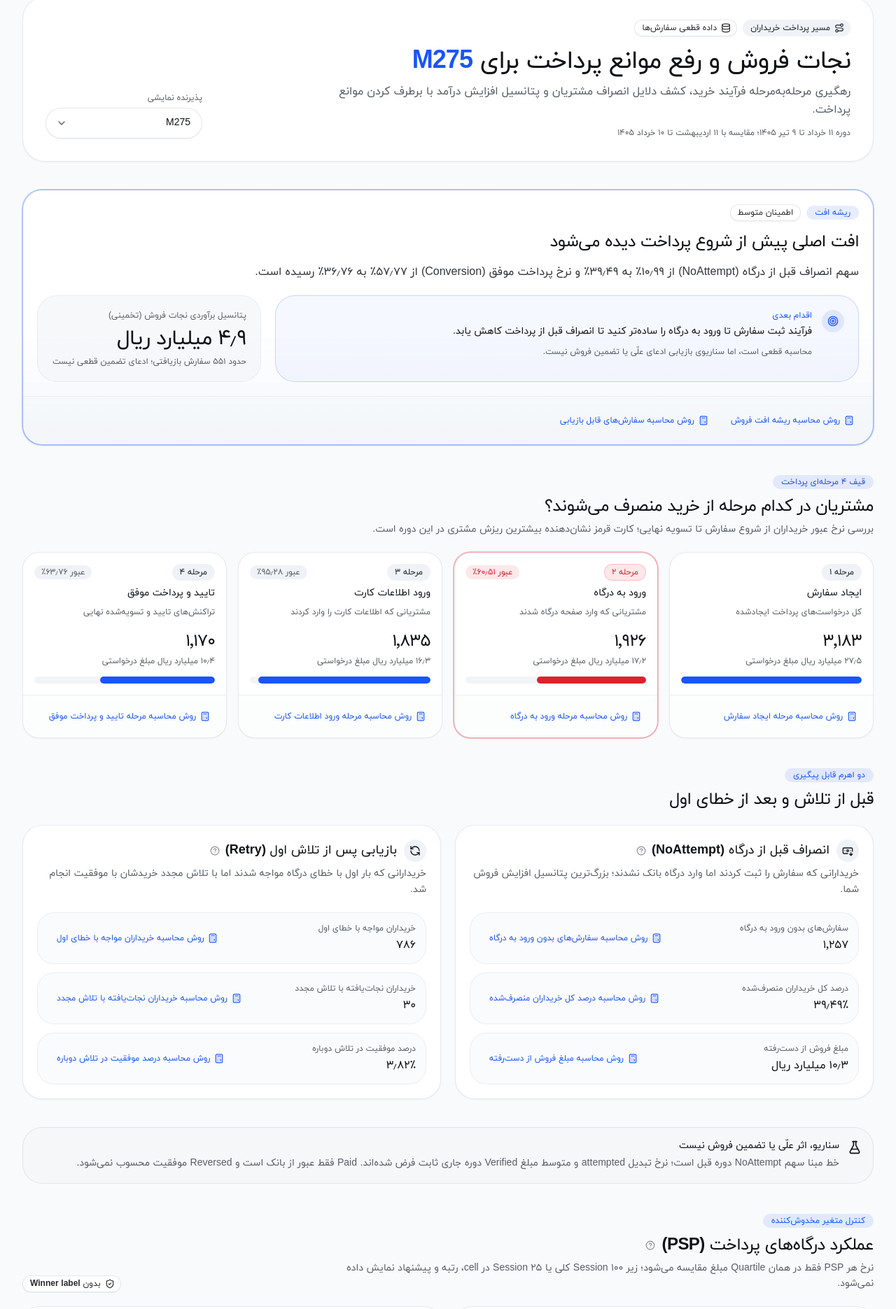
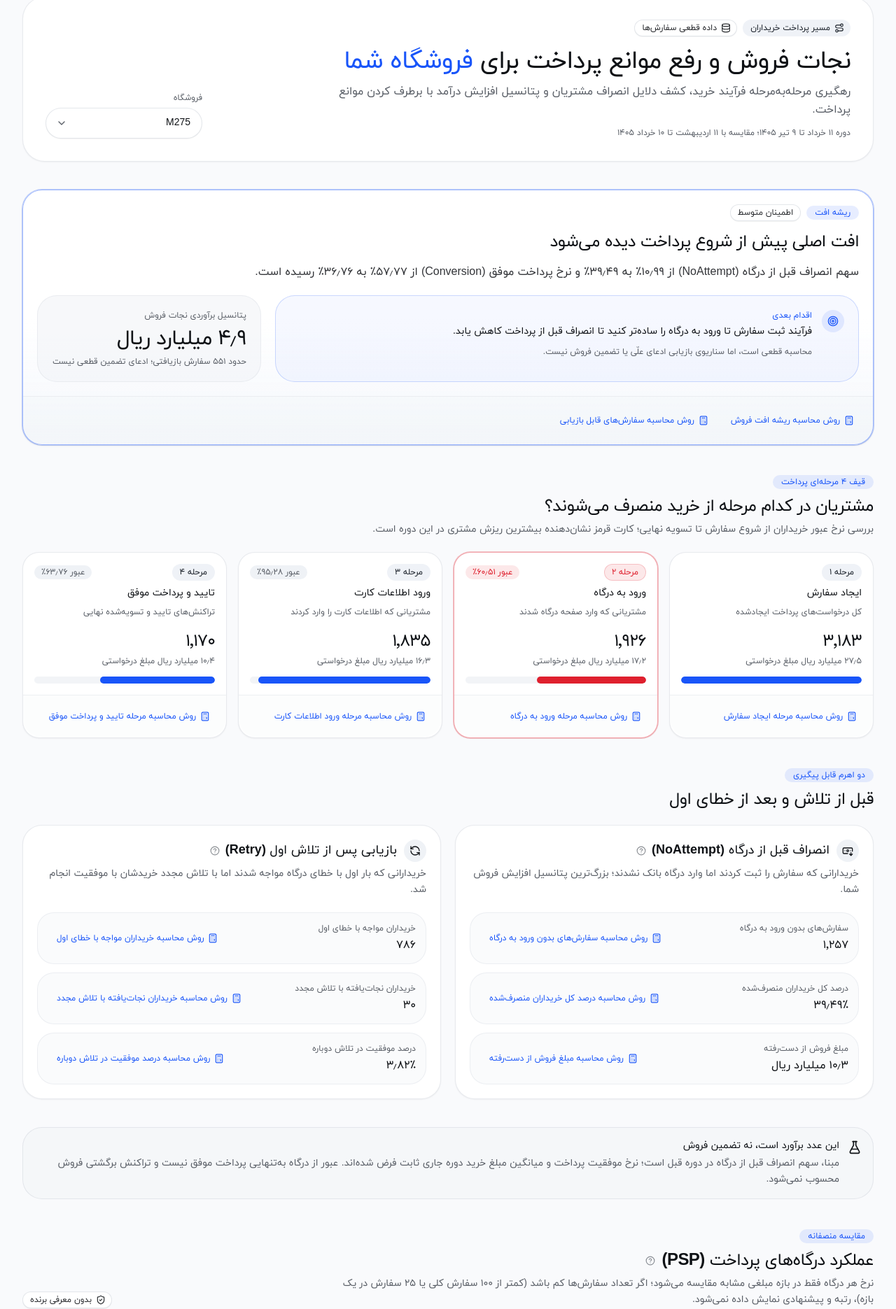
Before and after one commit to Pezhm4n/challenge-1-zarinpal, a Next.js app: page /recovery in a window 1280 px wide. Shown: the part 112-1983 px from the top of the page at 70% size. Built offline with nearby package versions, Linux system fonts and the light colour scheme.

Commit message:
refactor(ux): translate recovery page jargon into plain merchant language and fix footer bidi layout

```diff
--- a/src/app/recovery/page.tsx
+++ b/src/app/recovery/page.tsx
@@ -33,7 +33,7 @@ async function loadPageData(searchParams: RecoveryRouteProps["searchParams"]) {
     const errorMessage =
       error instanceof ConversionRecoveryArtifactError
         ? error.message
-        : "تحلیل بازیابی در حال حاضر قابل نمایش نیست."
+        : "گزارش نجات فروش در حال حاضر قابل نمایش نیست."
 
     return { artifact: null, payload: null, merchantKeys: [], errorMessage }
   }
@@ -52,7 +52,7 @@ export default async function RecoveryRoute({ searchParams }: RecoveryRouteProps
           <CircleAlert aria-hidden="true" />
           <AlertTitle>
             <h1 id="recovery-error-title">
-              خطا در بارگذاری تحلیل بازیابی
+              خطا در بارگذاری گزارش نجات فروش
             </h1>
           </AlertTitle>
           <AlertDescription>{result.errorMessage}</AlertDescription>
--- a/src/features/conversion-recovery/conversion-recovery-page.tsx
+++ b/src/features/conversion-recovery/conversion-recovery-page.tsx
@@ -328,7 +328,7 @@ export function ConversionRecoveryPage({
             </Badge>
           </div>
           <h1 className="mt-4 text-2xl font-extrabold tracking-tight text-foreground sm:text-3xl lg:text-4xl">
-            نجات فروش و رفع موانع پرداخت برای <span className="text-primary">{payload.selection.merchantKey}</span>
+            نجات فروش و رفع موانع پرداخت برای <span className="text-primary">فروشگاه شما</span>
           </h1>
           <p className="mt-2.5 max-w-3xl text-sm leading-relaxed text-muted-foreground sm:text-base">
             رهگیری مرحله‌به‌مرحله فرآیند خرید، کشف دلایل انصراف مشتریان و پتانسیل افزایش درآمد با برطرف کردن موانع پرداخت.
@@ -375,7 +375,7 @@ export function ConversionRecoveryPage({
               </div>
             </div>
             <div className="rounded-2xl border border-border/50 bg-muted/50 p-4 sm:p-5">
-              <p className="text-xs font-medium text-muted-foreground">پتانسیل برآوردی نجات فروش (تخمینی)</p>
+              <p className="text-xs font-medium text-muted-foreground">پتانسیل برآوردی نجات فروش</p>
               <p className="mt-2 text-2xl font-extrabold tabular-nums tracking-tight text-foreground sm:text-3xl">
                 {scenario ? formatCompactRial(scenario.estimatedVolumeRial) : "داده ناکافی"}
               </p>
@@ -408,9 +408,9 @@ export function ConversionRecoveryPage({
       ) : (
         <Alert>
           <CircleAlert aria-hidden="true" />
-          <AlertTitle>فرصت اولویت‌دار ثبت نشد</AlertTitle>
+          <AlertTitle>هنوز پیشنهادی برای این دوره نداریم</AlertTitle>
           <AlertDescription>
-            داده‌های این دوره برای ساخت پیشنهاد عددی کافی نیست. مسیر پرداخت و مدارک موجود را بررسی کنید؛ هیچ عدد یا پیشنهاد غیرقابل اتکایی نمایش داده نمی‌شود.
+            داده‌های این دوره برای ساخت پیشنهاد عددی کافی نیست. هیچ عدد بدون پشتوانه نمایش داده نمی‌شود.
           </AlertDescription>
         </Alert>
       )}
@@ -524,27 +524,27 @@ export function ConversionRecoveryPage({
 
       <Alert className="rounded-2xl">
         <FlaskConical aria-hidden="true" />
-        <AlertTitle>سناریو، اثر علّی یا تضمین فروش نیست</AlertTitle>
+        <AlertTitle>این عدد برآورد است، نه تضمین فروش</AlertTitle>
         <AlertDescription>
-          خط مبنا سهم NoAttempt دوره قبل است؛ نرخ تبدیل attempted و متوسط مبلغ Verified دوره جاری ثابت فرض شده‌اند. Paid فقط عبور از بانک است و Reversed موفقیت محسوب نمی‌شود.
+          مبنا، سهم انصراف قبل از درگاه در دوره قبل است؛ نرخ موفقیت پرداخت و میانگین مبلغ خرید دوره جاری ثابت فرض شده‌اند. عبور از درگاه به‌تنهایی پرداخت موفق نیست و تراکنش برگشتی فروش محسوب نمی‌شود.
         </AlertDescription>
       </Alert>
 
       <section aria-labelledby="psp-title" className="grid gap-5">
         <div className="flex flex-col gap-3 sm:flex-row sm:items-end sm:justify-between">
           <div>
-            <span className="inline-flex items-center rounded-full bg-primary/10 px-3 py-0.5 text-xs font-bold text-primary">کنترل متغیر مخدوش‌کننده</span>
+            <span className="inline-flex items-center rounded-full bg-primary/10 px-3 py-0.5 text-xs font-bold text-primary">مقایسه منصفانه</span>
             <h2 id="psp-title" className="mt-2 text-xl font-bold tracking-tight text-foreground sm:text-2xl flex items-center gap-2">
               <span>عملکرد درگاه‌های پرداخت (PSP)</span>
               <HelpTooltip term="PSP" />
             </h2>
             <p className="mt-1.5 max-w-3xl text-sm leading-relaxed text-muted-foreground">
-              نرخ هر PSP فقط در همان Quartile مبلغ مقایسه می‌شود؛ زیر ۱۰۰ Session کلی یا ۲۵ Session در cell، رتبه و پیشنهاد نمایش داده نمی‌شود.
+              نرخ هر درگاه فقط در بازه مبلغی مشابه مقایسه می‌شود؛ اگر تعداد سفارش‌ها کم باشد (کمتر از ۱۰۰ سفارش کلی یا ۲۵ سفارش در یک بازه)، رتبه و پیشنهادی نمایش داده نمی‌شود.
             </p>
           </div>
           <Badge variant="outline" className="font-semibold gap-1.5">
             <ShieldCheck aria-hidden="true" data-icon="inline-start" />
-            بدون Winner label
+            بدون معرفی برنده
           </Badge>
         </div>
 
@@ -563,7 +563,7 @@ export function ConversionRecoveryPage({
                   <Badge variant={segments.every((segment) => segment.quality === "insufficient-data") ? "outline" : "secondary"} className="font-semibold">
                     {segments.every((segment) => segment.quality === "insufficient-data")
                       ? "نمونه ناکافی"
-                      : "نمونه کنترل‌شده"}
+                      : "نمونه کافی"}
                   </Badge>
                 </CardAction>
               </CardHeader>
@@ -582,9 +582,9 @@ export function ConversionRecoveryPage({
         ) : (
           <Alert className="rounded-2xl">
             <CircleAlert aria-hidden="true" />
-            <AlertTitle>داده PSP برای مقایسه موجود نیست</AlertTitle>
+            <AlertTitle>داده درگاه‌ها برای مقایسه موجود نیست</AlertTitle>
             <AlertDescription>
-              هیچ رتبه، برنده یا پیشنهاد مقایسه‌ای ساخته نشده است. Funnel و تحلیل NoAttempt همچنان بر پایه Sessionهای معتبر قابل بررسی‌اند.
+              هیچ رتبه یا پیشنهاد مقایسه‌ای ساخته نشده است. تحلیل قیف پرداخت و انصراف قبل از درگاه همچنان بر پایه سفارش‌های معتبر قابل بررسی است.
             </AlertDescription>
           </Alert>
         )}
@@ -597,17 +597,17 @@ export function ConversionRecoveryPage({
             <h2>قواعد خواندن این گزارش</h2>
           </CardTitle>
           <CardDescription>
-            عددها از Attempt خام به Session یکتا تبدیل شده‌اند.
+            عددها پس از یکی‌سازی تلاش‌های تکراری، به ازای هر سفارش محاسبه می‌شوند.
           </CardDescription>
         </CardHeader>
         <CardContent className="mt-4 grid gap-3 p-0 text-xs leading-relaxed text-muted-foreground sm:grid-cols-3">
           <div className="flex items-start gap-2 rounded-xl bg-card border border-border/50 p-3">
             <CheckCircle2 aria-hidden="true" className="mt-0.5 size-4 shrink-0 text-success" />
-            <p>فروش و مبلغ موفق فقط با Verified محاسبه شده‌اند.</p>
+            <p>فروش موفق فقط شامل پرداخت‌های تاییدشده نهایی است.</p>
           </div>
           <div className="flex items-start gap-2 rounded-xl bg-card border border-border/50 p-3">
             <CircleAlert aria-hidden="true" className="mt-0.5 size-4 shrink-0 text-destructive" />
-            <p>Paid و Reversed به‌تنهایی فروش موفق نیستند.</p>
+            <p>عبور از درگاه یا تراکنش برگشتی به‌تنهایی فروش موفق محسوب نمی‌شوند.</p>
           </div>
           <div className="flex items-start gap-2 rounded-xl bg-card border border-border/50 p-3">
             <ArrowLeft aria-hidden="true" className="mt-0.5 size-4 shrink-0 text-primary" />
@@ -618,9 +618,12 @@ export function ConversionRecoveryPage({
 
       <footer className="flex flex-col gap-1 pb-4 text-xs font-medium text-muted-foreground sm:flex-row sm:justify-between">
         <span>
-          تولید Artifact: {formatPeriod(artifact.generatedAt.slice(0, 10))}
+          تاریخ تهیه گزارش: {formatPeriod(artifact.generatedAt.slice(0, 10))}
         </span>
-        <span dir="ltr" className="font-mono">Dataset: {artifact.dataset.fingerprint.slice(0, 12)}…</span>
+        <span className="flex items-center gap-1.5">
+          نسخه داده:
+          <span dir="ltr" className="font-mono">{artifact.dataset.fingerprint.slice(0, 12)}…</span>
+        </span>
       </footer>
 
       <RecoveryEvidenceSheet
--- a/src/features/conversion-recovery/recovery-merchant-selector.tsx
+++ b/src/features/conversion-recovery/recovery-merchant-selector.tsx
@@ -31,7 +31,7 @@ export function RecoveryMerchantSelector({
         id="recovery-merchant-label"
         className="text-xs font-medium text-muted-foreground"
       >
-        پذیرنده نمایشی
+        فروشگاه
       </label>
       <Select
         items={options}
@@ -52,7 +52,7 @@ export function RecoveryMerchantSelector({
         </SelectTrigger>
         <SelectContent align="start">
           <SelectGroup>
-            <SelectLabel>پذیرنده‌ها</SelectLabel>
+            <SelectLabel>فروشگاه‌ها</SelectLabel>
             {options.map((option) => (
               <SelectItem
                 key={option.value}
```
